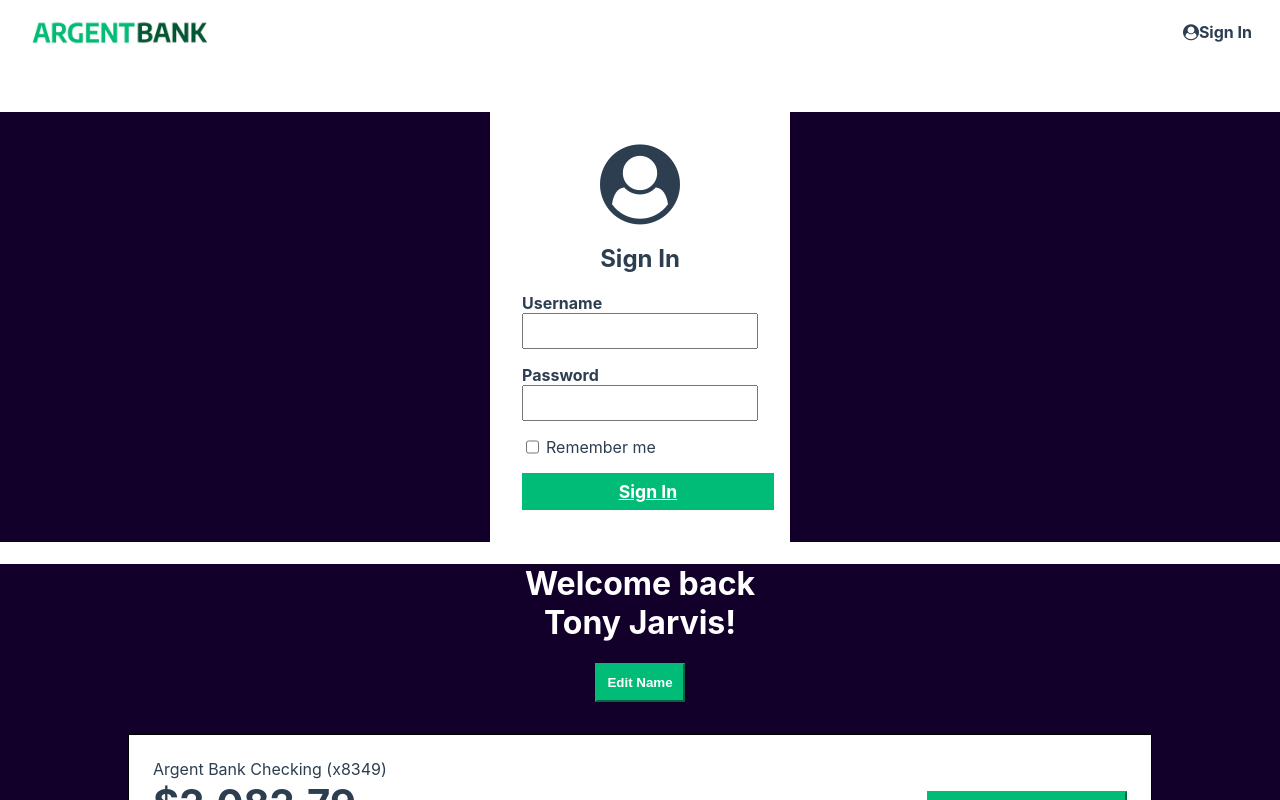
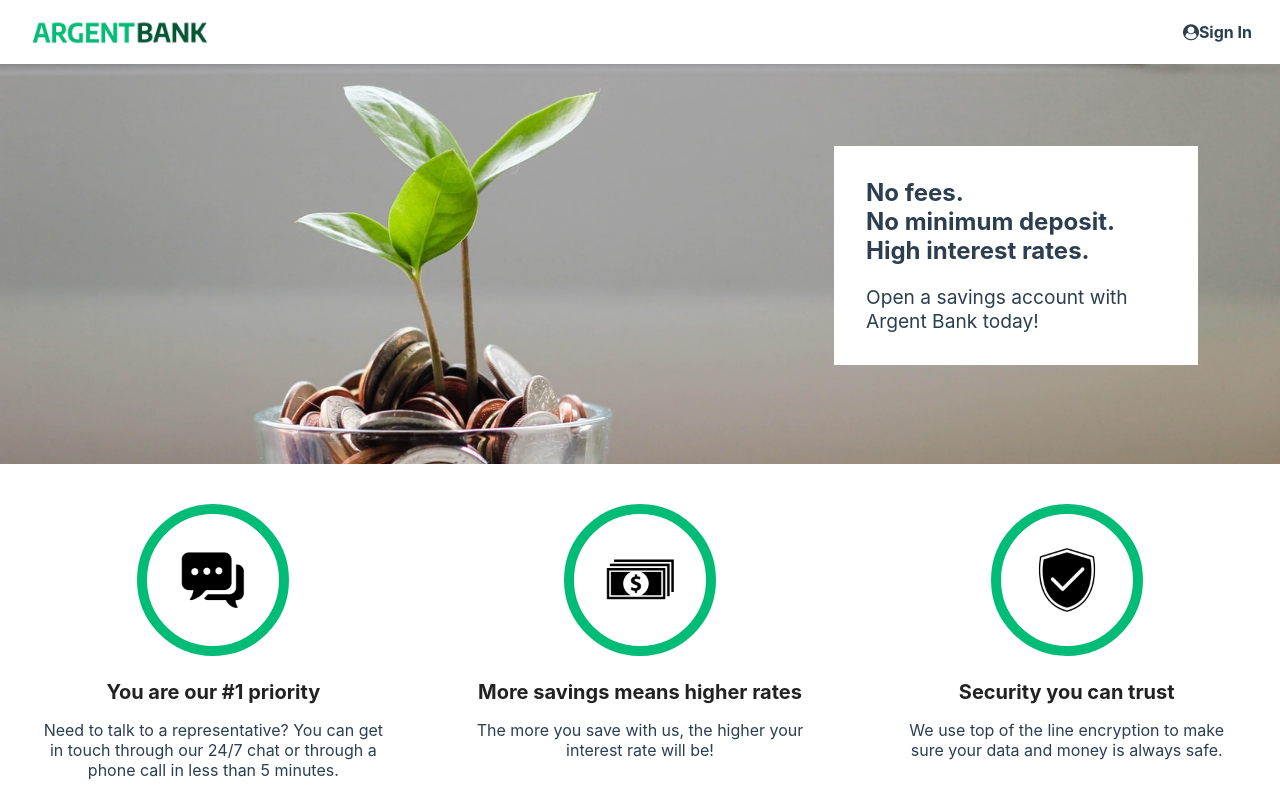
Before and after one commit to Mandiii/Argent-bank, a React (Create React App) app in the folder front/: page / in a window 1280 px wide. Shown: the top 800 px of the page. Built offline with nearby package versions, Linux system fonts and the light colour scheme.

Commit message:
Install React router & redux start

```diff
--- a/front/package.json
+++ b/front/package.json
@@ -3,11 +3,14 @@
   "version": "0.1.0",
   "private": true,
   "dependencies": {
+    "@reduxjs/toolkit": "^2.1.0",
     "@testing-library/jest-dom": "^5.17.0",
     "@testing-library/react": "^13.4.0",
     "@testing-library/user-event": "^13.5.0",
     "react": "^18.2.0",
     "react-dom": "^18.2.0",
+    "react-router": "^6.21.3",
+    "react-router-dom": "^6.21.3",
     "react-scripts": "5.0.1",
     "web-vitals": "^2.1.4"
   },
--- a/front/src/App.js
+++ b/front/src/App.js
@@ -3,14 +3,17 @@ import Footer from "./components/Footer";
 import Home from "./pages/Home";
 import Login from "./pages/Login";
 import User from "./pages/User";
+import {Route, Routes } from 'react-router-dom'
 import "./styles/main.css"
 function App() {
   return (
     <>
       <Header/>
-      <Login/>
-      <User/>
-      <Home/>
+      <Routes>
+        <Route path="/" element={<Home/>}/>
+        <Route path="/login" element={<Login/>}/>
+        <Route path="/user" element={<User/>}/>
+      </Routes>
       <Footer/>
     </>
   );
--- a/front/src/components/Header.js
+++ b/front/src/components/Header.js
@@ -1,22 +1,24 @@
 import logo from '../img/argentBankLogo.png';
+import { Link } from 'react-router-dom';
 
 
 function Header() {
   return (
     <nav class="main-nav">
-        <a class="main-nav-logo" href="#">
+      <Link className='main-nav-logo' to="/">
         <img
             class="main-nav-logo-image"
             src={logo}
             alt="Argent Bank Logo"
         />
         <h1 class="sr-only">Argent Bank</h1>
-        </a>
+
+      </Link>
         <div>
-        <a class="main-nav-item" href="#">
+          <Link className='main-nav-item' to="/login">
             <i class="fa fa-user-circle"></i>
             Sign In
-        </a>
+            </Link>
         </div>
     </nav>
   );
--- a/front/src/index.js
+++ b/front/src/index.js
@@ -3,11 +3,19 @@ import ReactDOM from 'react-dom/client';
 import './index.css';
 import App from './App';
 import reportWebVitals from './reportWebVitals';
+// import { Provider } from 'react-redux';
+import { store } from './state/store';
+
+import {BrowserRouter} from 'react-router-dom'
 
 const root = ReactDOM.createRoot(document.getElementById('root'));
 root.render(
   <React.StrictMode>
-    <App />
+    {/* <Provider store={store}> */}
+      <BrowserRouter>
+        <App />
+      </BrowserRouter>
+    {/* </Provider> */}
   </React.StrictMode>
 );
 
--- /dev/null
+++ b/front/src/state/store.js
@@ -0,0 +1,5 @@
+import {configureStore} from '@reduxjs/toolkit'
+
+export const store = configureStore({
+    reducer: {},
+})
```
Also changed, not shown: front/src/state/user/userSlice.js (added), 1 other file (tests, documents, lock files or other folders).
